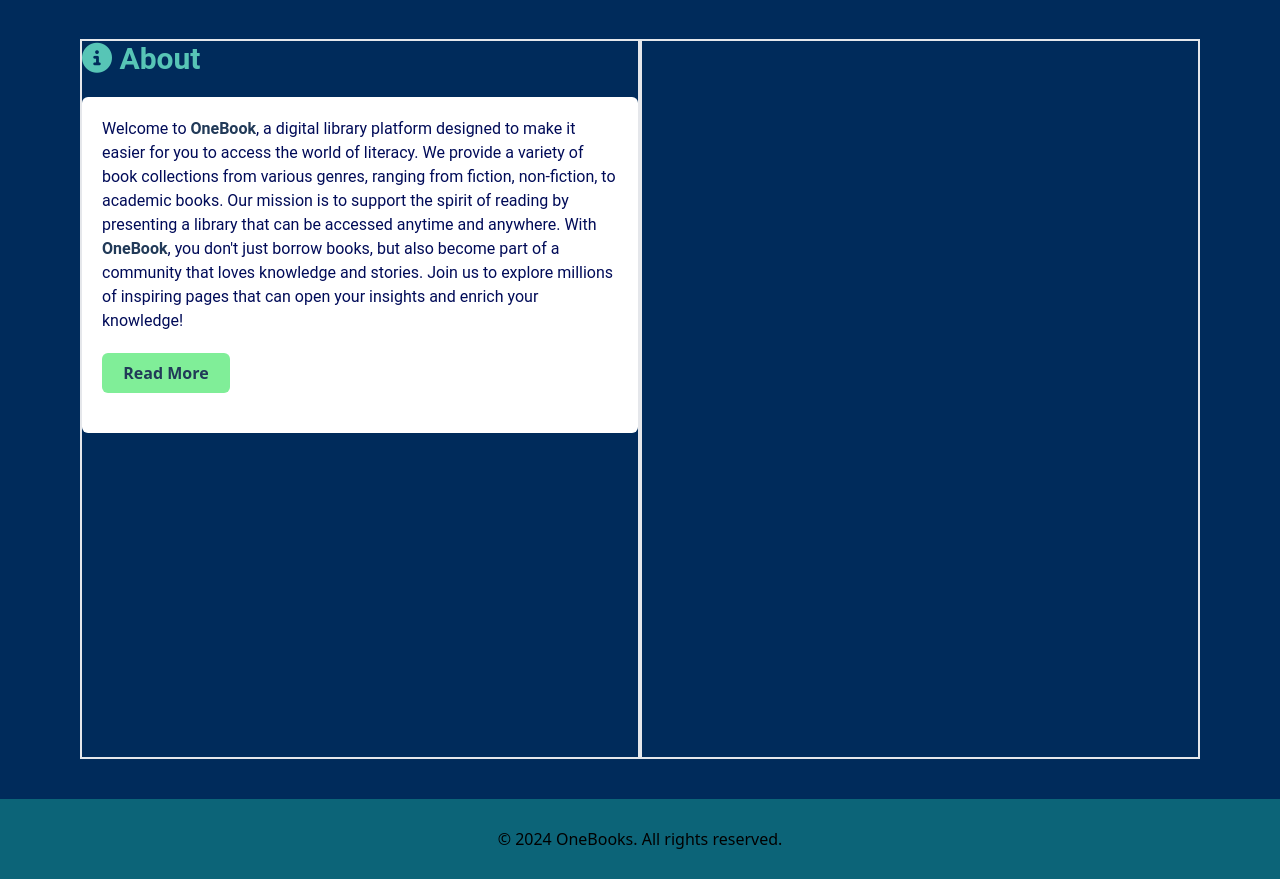
After one commit to Kepin17/project-uas-pemrograman-basis-data, a PHP site: page /project-uas/project-uas-pemrograman-basis-data in a window 1280 px wide. The commit adds this page. Shown: the part 721-1600 px from the top of the page. Run offline with PHP 8.4, Linux system fonts and the light colour scheme; some libraries are stand-ins or nearby versions; some web fonts are replaced.

Commit message:
add :dynamic route, fix :route path, add:about section

```diff
--- /dev/null
+++ b/config/config.php
@@ -0,0 +1,4 @@
+<?php
+// Tentukan base URL proyek Anda
+define('BASE_URL', '/project-uas/project-uas-pemrograman-basis-data');
+?>
--- a/index.php
+++ b/index.php
@@ -1,7 +1,19 @@
 <?php
-$title = 'Homepage';
-ob_start();
-include 'Pages/homepage.php';
-$content = ob_get_clean();
-include 'components/layouts/mainLayout.php';
+require_once "config/config.php";
+$req = trim($_SERVER['REQUEST_URI']);
+
+$basePath = "/project-uas/project-uas-pemrograman-basis-data";
+$req = str_replace(BASE_URL, '', $req);
+
+
+switch ($req) {
+  case '/':
+  case '':
+    require __DIR__ . "/src/views/homePage.php";
+    break;
+  default:
+    echo "404 - Page Not Found";
+    break;
+}
+
 ?>
--- /dev/null
+++ b/src/components/fragments/navbar.php
@@ -0,0 +1,34 @@
+<?php
+  require_once 'config/config.php';
+  $currentPage = str_replace(BASE_URL , "", "$_SERVER[REQUEST_URI]");
+?>
+
+<nav class="navbar bg-[#1A5F7A] w-full h-20 h-20 flex items-center justify-between p-8 ">
+        <div class="navbar-brand flex items-center">
+          <a class="navbar-item text-2xl font-bold flex items-center gap-3 text-[#002B5B]" href="<?= BASE_URL?>">
+          <i class="fa-solid fa-book text-[#57C5B6]"></i>
+            <h1 class="font-roboto">OneBooks</h1>
+          </a>
+        </div>
+
+        <div class="items-wrapper flex items-center gap-8">
+          <ul class="navbar-menu flex items-center gap-7 text-[#002B5B] font-bold font-roboto">
+            <li><a href="<?= BASE_URL?>" class="<?php echo $currentPage === "/" ? 'text-[#57C5B6]' : ''; ?>">Home</a></li>
+            <li><a href="index.php" class="<?php echo $currentPage === 'About.php' ? 'text-[#57C5B6]' : ''; ?>">About</a></li>
+            <li><a href="index.php" class="<?php echo $currentPage === 'Contact.php' ? 'text-[#57C5B6]' : ''; ?>">Contact</a></li>
+            <li><a href="index.php" class="<?php echo $currentPage === 'Literacy.php' ? 'text-[#57C5B6]' : ''; ?>">literacy Zone</a></li>
+          </ul>
+
+          <div class="cta-wrapper flex items-center gap-8 font-roboto">
+            <a href="" class="cta-btn h-8 px-5 text-[#002B5B] bg-[#80EE98] flex justify-center items-center font-bold rounded-md gap-2">
+              <i class="fa-solid fa-right-to-bracket"></i>
+              <button>
+              Login</button>
+            </a>
+            <a href="" class="cta-btn px-5 h-8 text-[#002B5B] bg-[#80EE98] flex justify-center items-center font-bold rounded-md gap-2">
+              <i class="fa-solid fa-right-to-bracket"></i>
+              <button>Register</button>
+            </a>
+          </div>
+        </div>
+    </nav>
--- a/components/layouts/mainLayout.php
+++ b/src/components/layouts/mainLayout.php
@@ -31,12 +31,33 @@
       font-family: 'Roboto', sans-serif;
     }
   }
+
+  /* width */
+::-webkit-scrollbar {
+  width: 20px;
+}
+
+/* Track */
+::-webkit-scrollbar-track {
+  box-shadow: inset 0 0 5px grey;
+  border-radius: 10px;
+}
+
+/* Handle */
+::-webkit-scrollbar-thumb {
+  background: #159895;
+  border-radius: 10px;
+}
+
+/* Handle on hover */
+::-webkit-scrollbar-thumb:hover {
+  background: #57C5B6;
+}
 </style>
-
 
 <body>
     <!-- Navbar section-->
-    <?php include 'components/fragments/navbar.php'; ?>
+    <?php include "src/components/fragments/navbar.php"; ?>
 
     <!-- Content section-->
     <div class="content-wrapper ">
@@ -44,6 +65,6 @@
     </div>
 
     <!-- Footer section-->
-    <?php include 'components/fragments/footer.php'; ?>
+    <?php include 'src/components/fragments/footer.php'; ?>
 </body>
 </html>
--- /dev/null
+++ b/src/pages/homePage.php
@@ -0,0 +1,29 @@
+<header class="header w-full h-[80vh] bg-[url('public/images/hero.jpg')] bg-cover relative">
+  <div class="layer bg-black opacity-70 w-full h-full absolute top-0"></div>
+  <div class="textbox w-1/2 flex flex-col gap-5 absolute text-white absolute top-1/2 left-[33%] transform -translate-x-1/2 -translate-y-1/2">
+    <h1 class="font-roboto text-6xl font-bold">Welcome to OneBooks</h1>
+    <p class="font-roboto text-xl">Your one-stop destination for all your book-related needs. We offer a wide range of books, including fiction, non-fiction, and self-help.</p>
+    <button class="cta-btn p-2 h-10 w-32 text-[#213A58] bg-[#80EE98] flex justify-center items-center font-bold rounded-md">Get Started</button>
+  </div>
+</header>
+
+<main>
+  <section id="about" >
+      <div class="container h-screen bg-[#002B5B] px-20 py-10 flex">
+        <div class="textbox-wrapper w-1/2 h-full border-2">
+          <h1 class="text-3xl font-bold font-roboto text-[#57C5B6]">
+          <i class="fa-solid fa-circle-info"></i>
+          About</h1>
+
+          <div class="card bg-white rounded-md p-5 my-5 ">
+            <p class="font-roboto text-[#000B58]">
+            Welcome to <span class="text-[#213A58] font-bold">OneBook</span>, a digital library platform designed to make it easier for you to access the world of literacy. We provide a variety of book collections from various genres, ranging from fiction, non-fiction, to academic books.
+            Our mission is to support the spirit of reading by presenting a library that can be accessed anytime and anywhere. With <span class="text-[#213A58] font-bold">OneBook</span>, you don't just borrow books, but also become part of a community that loves knowledge and stories.
+            Join us to explore millions of inspiring pages that can open your insights and enrich your knowledge! </p>
+            <button class="cta-btn p-2 my-5 h-10 w-32 text-[#213A58] bg-[#80EE98] flex justify-center items-center font-bold rounded-md">Read More</button>
+          </div>
+        </div>
+        <div class="side-content w-1/2 h-full border-2"></div>
+      </div>
+  </section>
+</main>
--- /dev/null
+++ b/src/views/homePage.php
@@ -0,0 +1,7 @@
+<?php
+$title = 'Homepage';
+ob_start();
+include "src/pages/homePage.php";
+$content = ob_get_clean();
+include 'src/components/layouts/mainLayout.php';
+?>
```
Also changed, not shown: Pages/homePage.php (deleted, +0 -8 lines), components/fragments/navbar.php (deleted, +0 -26 lines), config/connection.php (added), public/js/test.js (added), src/components/fragments/footer.php (renamed from components/fragments/footer.php).
